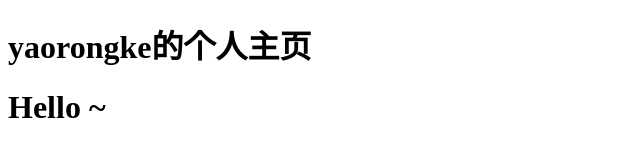
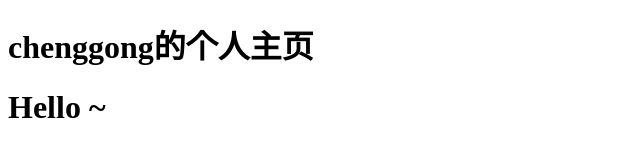
Before and after one commit to xiongmaofa/chenggong.github.io, a plain HTML site: page index.html in a window 1280 px wide. Shown: the whole page, without its empty margins (0-640 px from the left). Drawn offline with Linux system fonts and the light colour scheme.

Commit message:
Update index.html

```diff
--- a/index.html
+++ b/index.html
@@ -2,10 +2,10 @@
 <html lang="en">
 <head>
     <meta charset="UTF-8">
-    <title>yaorongke</title>
+    <title>chenggong</title>
 </head>
 <body>
-    <h1>yaorongke的个人主页</h1>
+    <h1>chenggong的个人主页</h1>
     <h1>Hello ~</h1>
 </body>
 </html>
```
